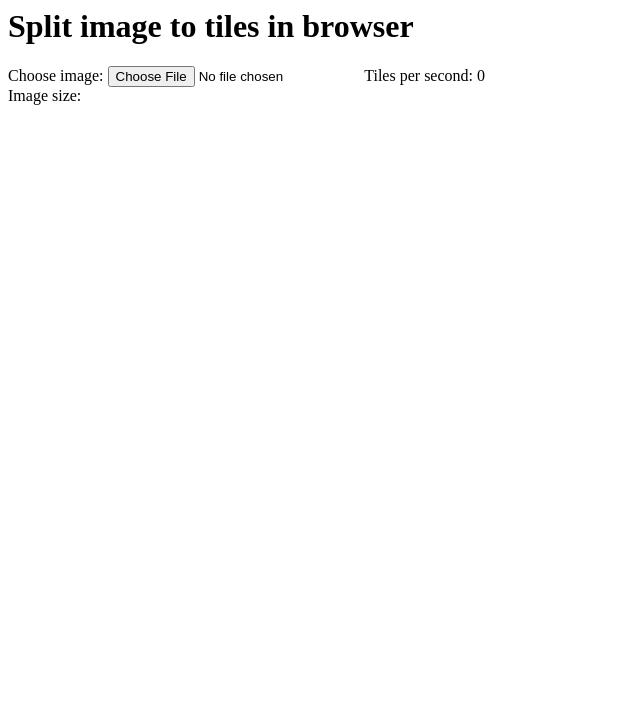
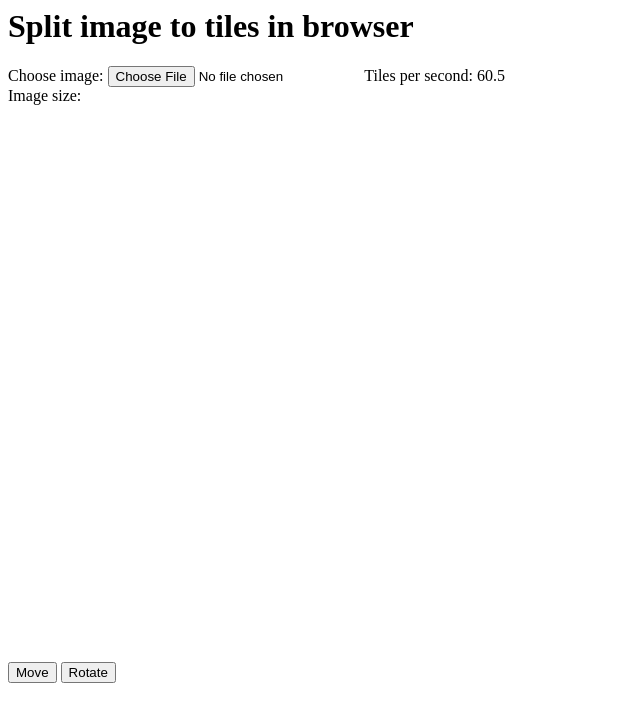
Before and after one commit to elhigu/canvas-image-tiles, a plain HTML site: page index.html in a window 1280 px wide. Shown: the whole page, without its empty margins (0-640 px from the left). Drawn offline with Linux system fonts and the light colour scheme.

Commit message:
Added fps counter to work also when image not loaded and some structure for rotating image on top of grid for slicing

```diff
--- a/index.html
+++ b/index.html
@@ -3,11 +3,15 @@
     <meta http-equiv="Content-Type" content="text/html; charset=utf-8">
     <title>Slicer</title>
     <style type="text/css">
-      #preview {
+      #tile-selector-grid {
         position: absolute;
         top: 150px;
-        width: 45%;
-        left: 1%;
+        width: 512px;
+        height: 512px;
+      }
+      #preview {
+        width: 512px;
+        height: 100%;
       }
       #tile-out {
         position: absolute;
@@ -25,7 +29,13 @@
     <span id="fps"></span><br/>
     <span>Image size:</span>
     <span id="image-info"></span>
-    <canvas id="preview"></canvas>
+    <div id="tile-selector-grid">
+      <div id="source-locator">
+        <canvas id="preview"></canvas>
+        <button>Move</button>
+        <button>Rotate</button>
+      </div>
+    </div>
     <canvas id="tile-out" width="256" height="256"></canvas>
     <script type="text/javascript" src="tailor.js"></script>
   </body>
--- a/tailor.js
+++ b/tailor.js
@@ -90,9 +90,9 @@ function slicePieceToCanvas() {
     context.translate(-sourceCanvas.width*Math.random(), -sourceCanvas.height*Math.random());
 
     context.drawImage(sourceCanvas, 0, 0);
-    frameCount++;
     context.restore();
   }
+  frameCount++;
   requestAnimationFrame(slicePieceToCanvas);
 }
 // start render loop on next animation frame
```
